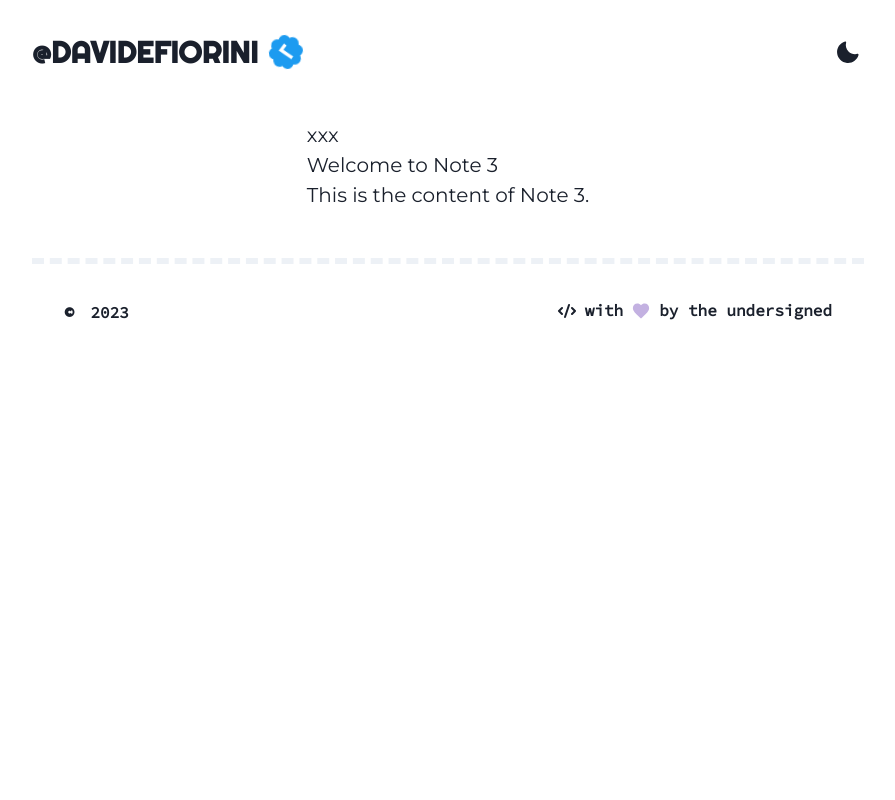
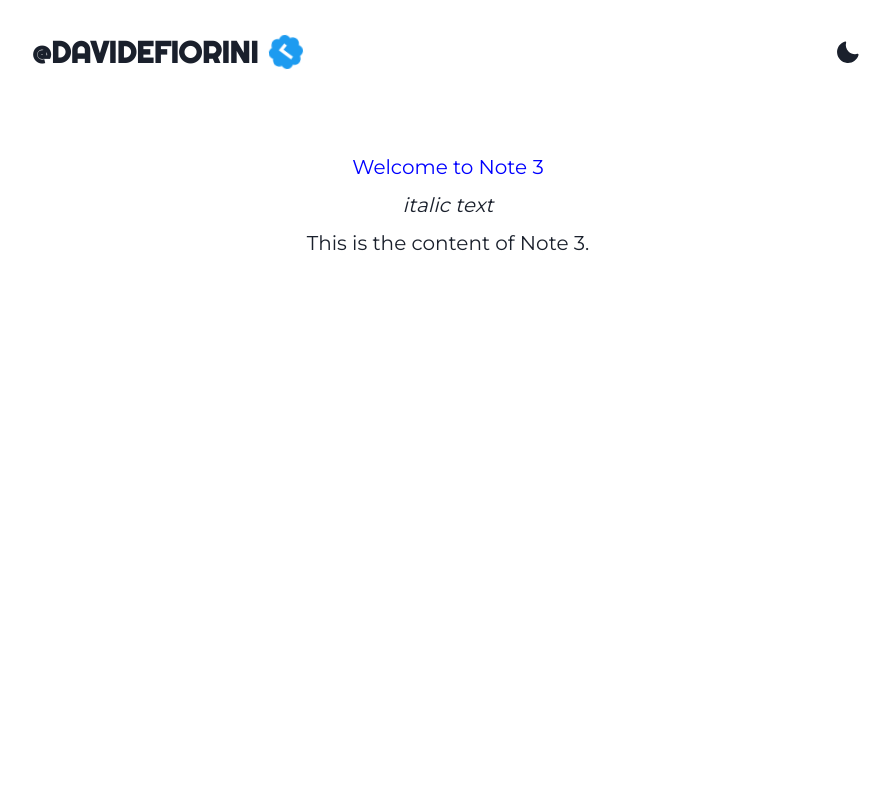
Before and after one commit to fiorins/fiorins.github.io, a React (Vite) app: page /notes in a window 1280 px wide. Shown: the top 800 px of the page, without its empty margins (192-1087 px from the left). Built offline with nearby package versions, Linux system fonts and the light colour scheme.

Commit message:
first mdx working

```diff
--- a/src/assets/notes/TestNote3.mdx
+++ b/src/assets/notes/TestNote3.mdx
@@ -1,8 +1,11 @@
 ---
 title: Test Note 3
 shortTitle: A shorter title 3
+date: 2019-05-20
 ---
 
 # Welcome to Note 3
 
+_italic text_
+
 This is the content of Note 3.
--- a/src/components/home-sections/Spaces.tsx
+++ b/src/components/home-sections/Spaces.tsx
@@ -70,7 +70,7 @@ export const Spaces = () => {
         //px={4}
       >
         {listSpaces.map((space, index) => {
-          const isEven = index % 2 === 0; // Check if index is even
+          const isEven = index % 2 === 0; // check if index is even
           return (
             <CardSpace
               key={index}
--- a/src/routes/Error.tsx
+++ b/src/routes/Error.tsx
@@ -5,7 +5,7 @@ export default function Error() {
     <HStack alignItems="center" justifyContent="center">
       <VStack
         minH="100vh"
-        w={{ base: "85%", md: "100%" }}
+        w={{ base: "85%", md: "65%" }}
         py={8}
         gap={{ base: 14, md: 12 }}
         spacing={12}
--- a/src/routes/Note.tsx
+++ b/src/routes/Note.tsx
@@ -1,3 +1,4 @@
+/* eslint-disable @typescript-eslint/no-explicit-any */
 /* eslint-disable @typescript-eslint/no-unused-vars */
 // import { useEffect } from "react";
 //import { useParams } from "react-router-dom";
@@ -5,16 +6,28 @@ import { MDXProvider } from "@mdx-js/react";
 //import testNote1 from "../assets/notes/testNote1.mdx";
 //import TestNote1 from "../assets/notes/testNote1.mdx";
 import TestNote3 from "../assets/notes/testNote3.mdx";
+import { VStack } from "@chakra-ui/react";
+
+const components = {
+  h1: (props: any) => <h1 style={{ color: "blue" }} {...props} />,
+  // em: (props: any) => <i {...props} />,
+};
 
 export default function Note() {
   return (
-    <div>
-      xxx
-      <MDXProvider>
-        {/* <TestNote1 /> */}
+    <VStack
+      minH="100vh"
+      w={{ base: "85%", md: "65%" }}
+      py={8}
+      //gap={{ base: 14, md: 12 }}
+      //spacing={12}
+      //alignItems="center"
+    >
+      {/* xxx */}
+      {/* <MDXProvider components={components}>
         <TestNote3 />
-      </MDXProvider>
-      {/* <TestNote1 /> */}
-    </div>
+      </MDXProvider> */}
+      <TestNote3 components={components} />
+    </VStack>
   );
 }
```
